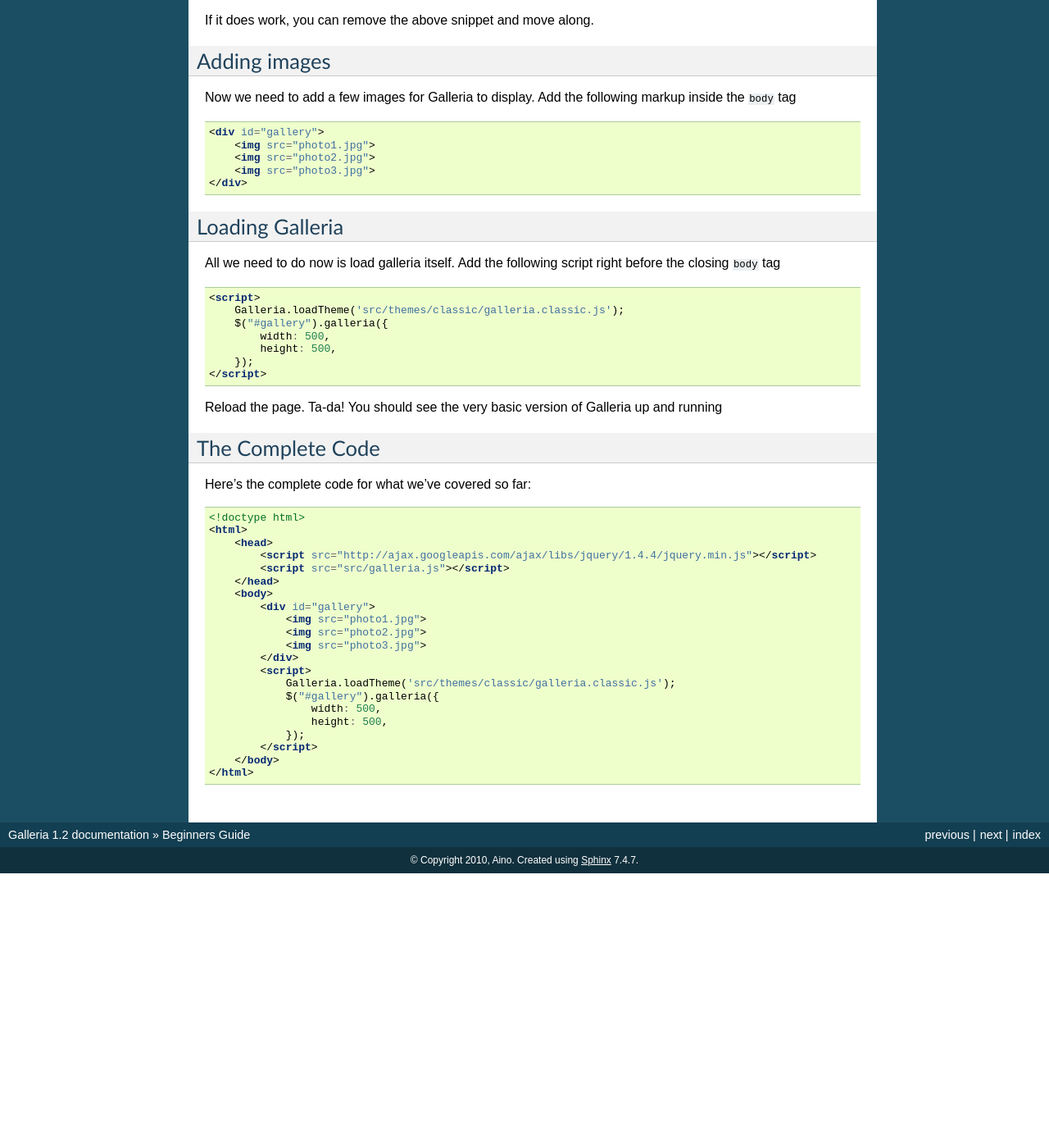
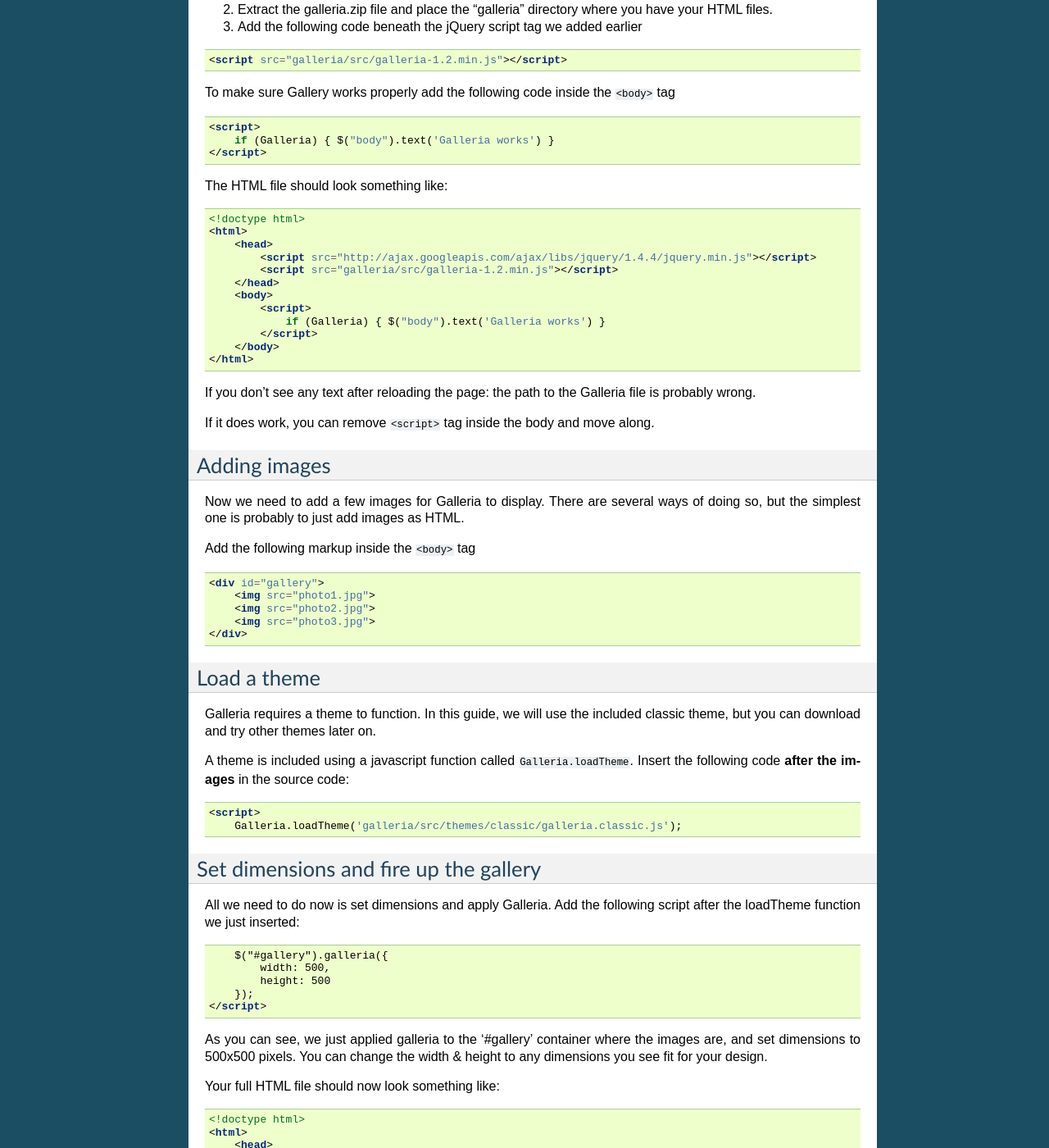
Before and after one commit to GalleriaJS/galleria, a Sphinx documentation site: the page built from docs/getting_started/beginners_guide.rst, in a window 1280 px wide and 1400 px high, scrolled down 1189 px. Shown: the whole window at 82% size. Built offline with Sphinx 7.4.7, drawn with Linux system fonts in a browser that asks for light colours; before the commit the page ends 2254 px from its top, so only the background shows below that; some of the changed text lies outside the part shown.

```diff
--- a/docs/getting_started/beginners_guide.rst
+++ b/docs/getting_started/beginners_guide.rst
@@ -24,7 +24,8 @@ I'll be saving this file as demo.html but you can give it any name you like.
 Installing jQuery
 =================
 
-Galleria is built on top of the jQuery JavaScript framework and you **must** include this in order for Galleria to work. A number of large enterprises like Google provide hosted copies of jQuery.
+Galleria is built on top of the jQuery JavaScript framework and you **must** include this in order for Galleria to work.
+A number of large enterprises like Google provide hosted copies of jQuery.
 
 Add the following inside the ``<head>`` element in your HTML to include the 1.4.4 version of jQuery.
 
@@ -42,9 +43,26 @@ To make sure jQuery works properly add the following code inside the ``<body>``
         $("body").text("jQuery works");
     </script>
 
+The HTML file should look something like:
+
+.. code-block:: html
+
+    <!doctype html>
+    <html>
+        <head>
+            <script src="http://ajax.googleapis.com/ajax/libs/jquery/1.4.4/jquery.min.js"></script>
+        </head>
+        <body>
+            <script>
+                $("body").text("jQuery works");
+            </script>
+        </body>
+    </html>
+
+
 If you don't see any text after reloading the page: the path to the jQuery file is probably wrong.
 
-If it does work, you can remove the above snippet and move along.
+If it does work, you can remove the ``<script>`` tag inside the body and move along.
 
 
 Installing Galleria
@@ -53,12 +71,12 @@ Installing Galleria
 Now that we have a HTML template and jQuery in place, it's time to install Galleria itself!
 
 1. Download the latest version from the Galleria website.
-2. Extract the galleria.zip file and place the "src" directory where you have your HTML files.
+2. Extract the galleria.zip file and place the "galleria" directory where you have your HTML files.
 3. Add the following code beneath the jQuery script tag we added earlier
 
 .. code-block:: html
 
-    <script src="src/galleria-min.js"></script>
+    <script src="galleria/src/galleria-1.2.min.js"></script>
 
 To make sure Gallery works properly add the following code inside the ``<body>`` tag
 
@@ -68,15 +86,36 @@ To make sure Gallery works properly add the following code inside the ``<body>``
         if (Galleria) { $("body").text('Galleria works') }
     </script>
 
+
+The HTML file should look something like:
+
+.. code-block:: html
+
+    <!doctype html>
+    <html>
+        <head>
+            <script src="http://ajax.googleapis.com/ajax/libs/jquery/1.4.4/jquery.min.js"></script>
+            <script src="galleria/src/galleria-1.2.min.js"></script>
+        </head>
+        <body>
+            <script>
+                if (Galleria) { $("body").text('Galleria works') }
+            </script>
+        </body>
+    </html>
+
 If you don’t see any text after reloading the page: the path to the Galleria file is probably wrong.
 
-If it does work, you can remove the above snippet and move along.
+If it does work, you can remove ``<script>`` tag inside the body and move along.
 
 
 Adding images
 =============
 
-Now we need to add a few images for Galleria to display. Add the following markup inside the ``body`` tag
+Now we need to add a few images for Galleria to display. There are several ways of doing so,
+but the simplest one is probably to just add images as HTML.
+
+Add the following markup inside the ``<body>`` tag
 
 .. code-block:: html
 
@@ -87,28 +126,38 @@ Now we need to add a few images for Galleria to display. Add the following marku
     </div>
 
 
-Loading Galleria
-================
+Load a theme
+============
 
-All we need to do now is load galleria itself. Add the following script right before the closing ``body`` tag
+Galleria requires a theme to function. In this guide, we will use the included classic theme,
+but you can download and try other themes later on.
+
+A theme is included using a javascript function called ``Galleria.loadTheme``. Insert the following code **after the images** in the source code:
 
 .. code-block:: html
 
     <script>
-        Galleria.loadTheme('src/themes/classic/galleria.classic.js');
+        Galleria.loadTheme('galleria/src/themes/classic/galleria.classic.js');
+
+
+Set dimensions and fire up the gallery
+======================================
+
+All we need to do now is set dimensions and apply Galleria.
+Add the following script after the loadTheme function we just inserted:
+
+.. code-block:: html
+
         $("#gallery").galleria({
             width: 500,
-            height: 500,
+            height: 500
         });
     </script>
 
-Reload the page. Ta-da! You should see the very basic version of Galleria up and running
+As you can see, we just applied galleria to the '#gallery' container where the images are, and set dimensions to 500x500 pixels.
+You can change the width & height to any dimensions you see fit for your design.
 
-
-The Complete Code
-=================
-
-Here's the complete code for what we've covered so far:
+Your full HTML file should now look something like:
 
 .. code-block:: html
 
@@ -116,7 +165,7 @@ Here's the complete code for what we've covered so far:
     <html>
         <head>
             <script src="http://ajax.googleapis.com/ajax/libs/jquery/1.4.4/jquery.min.js"></script>
-            <script src="src/galleria.js"></script>
+            <script src="galleria/src/galleria-1.2.min.js"></script>
         </head>
         <body>
             <div id="gallery">
@@ -125,11 +174,13 @@ Here's the complete code for what we've covered so far:
                 <img src="photo3.jpg">
             </div>
             <script>
-                Galleria.loadTheme('src/themes/classic/galleria.classic.js');
+                Galleria.loadTheme('galleria/src/themes/classic/galleria.classic.js');
                 $("#gallery").galleria({
                     width: 500,
-                    height: 500,
+                    height: 500
                 });
             </script>
         </body>
     </html>
+
+Reload the page. Ta-da! You should see the very basic version of Galleria up and running.
```
Also changed, not shown: docs/getting_started/quick_start.rst (+30 -19 lines), docs/options/index.rst (+10 -3 lines), 2 other files.
